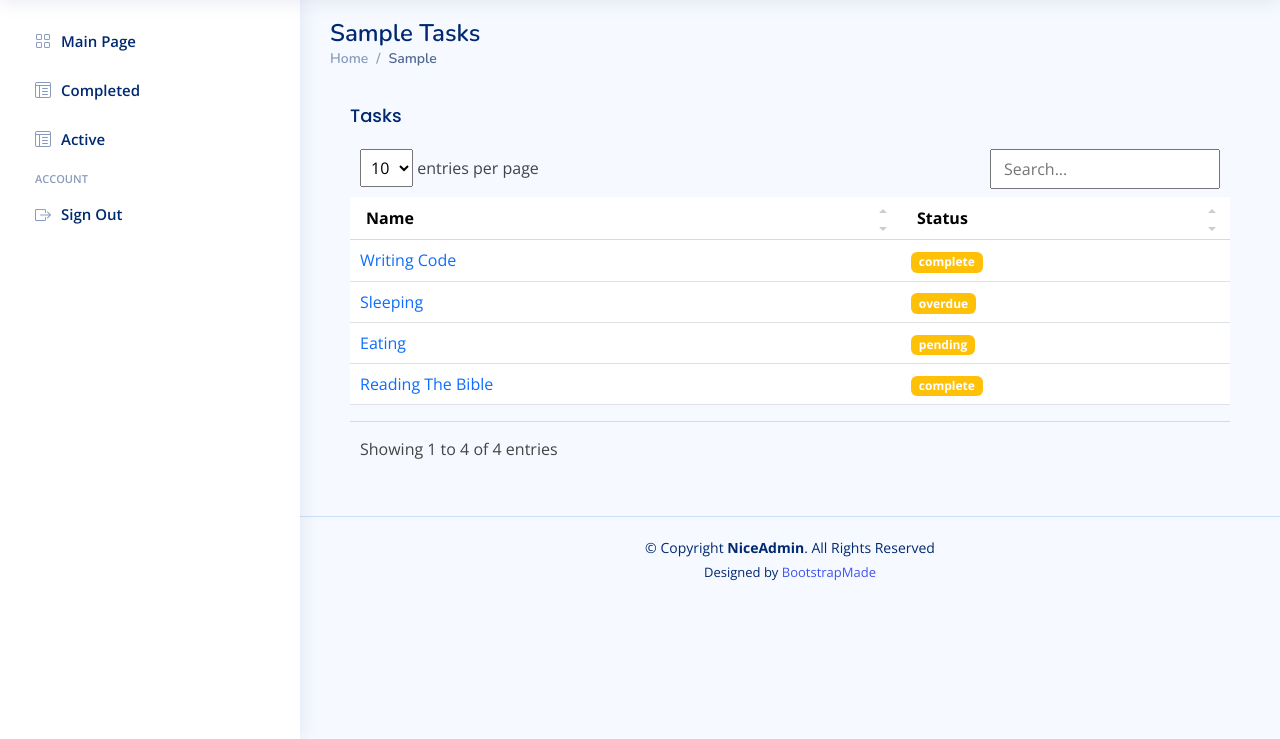
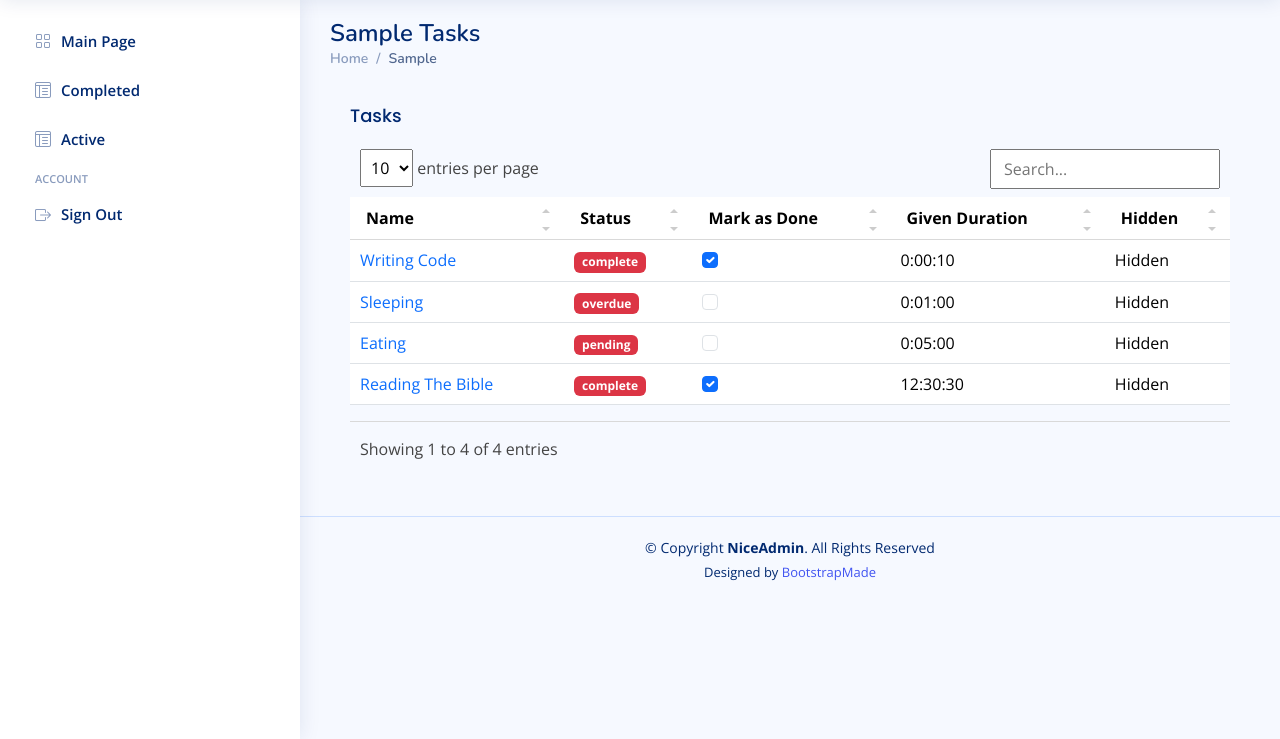
Before and after one commit to harkais88/to-do-list-auth, a Django app: template ToDoList/templates/display.html in a window 1280 px wide. Shown: the part 61-800 px from the top of the page. Run offline with Django 5.2, Linux system fonts and the light colour scheme; data comes from the database, SQL or seed files in the repository; both versions use the stored data as it was after the commit; the template is opened without the code that fills it: values that come from a table or form of the project are taken from there, most other values are stand-ins (such as "Sample title", 1, 10 or a date in 2020); some libraries are stand-ins or nearby versions.

Commit message:
Modified display template to show task time left

```diff
--- a/ToDoList/models.py
+++ b/ToDoList/models.py
@@ -1,6 +1,7 @@
 from django.db import models
 from authentication.models import User
 from django.utils import timezone
+from .utils import parse_time
 
 class Task(models.Model):
     name = models.CharField(max_length=150)
@@ -14,7 +15,7 @@ class Task(models.Model):
     user_id = models.ForeignKey(User, on_delete=models.CASCADE, default=None)
     updated_at = models.DateTimeField(default=timezone.now)
 
-    def save(self, *args, set_updated_at = True, **kwargs):
+    def save(self, *args, set_updated_at = False, **kwargs):
         if set_updated_at:
             self.updated_at = timezone.now()
         super().save(*args, **kwargs)
@@ -24,6 +25,16 @@ class Task(models.Model):
         end_time = self.updated_at + self.time
         return end_time <= current_time
 
+    def get_pending_time(self):
+        current_time = timezone.now()
+        time_passed = (self.updated_at + self.time) - current_time
+        hours, minutes, seconds = parse_time(seconds=time_passed.total_seconds())
+
+        print(f"Updated Time: {self.updated_at} Duration given: {self.time} Total: {self.updated_at + self.time} Current Time: {current_time}")
+        print(f"Time Passed: {time_passed}, which means {time_passed.total_seconds()} seconds")
+        print(f"Calculated: {hours} {minutes} {seconds}")
+        return hours,minutes,seconds
+
     def __str__(self):
         return f"Status of Task {self.name}: {self.status} posted in email {self.user_id.email} updated at {self.updated_at} \
                 Given Duration: {self.time}"
--- a/ToDoList/templates/display.html
+++ b/ToDoList/templates/display.html
@@ -27,13 +27,60 @@
                       <tr>
                         <th scope="col">Name</th>
                         <th scope="col">Status</th>
+                        {% if display_type != "Completed" %}
+                          <th scope="col">Mark as Done</th>
+                          <th scope="col">Given Duration</th>
+                        {% if display_type == "Active" %}
+                          <th scope="col">Time Left as of now</th>
+                        {% else %}
+                          <th data-type="hidden">Hidden</th>
+                        {% endif %}
+                        {% else %}                                  <!--Dirty Fix for Enabling Search, Fix Javascript-->
+                          <th data-hidden="true">Hidden</th>
+                          <th data-hidden="True">Hidden</th>
+                          <th data-hidden="True">Hidden</th>
+                        {% endif %}
                       </tr>
                     </thead>
                     <tbody>
                       {% for task in tasks %}
                             <tr>
                                 <td><div class="text-primary">{{task.name}}</div></td>
-                                <td><span class="badge {% if display_type == "Completed" %}bg-success{% else %}bg-warning{% endif %}">{{task.status}}</span></td>
+                                <td>
+                                  <span class="badge {% if display_type == "Completed" %}bg-success
+                                  {% elif display_type == "Active" %}bg-warning{% else %}bg-danger{% endif %}">{{task.status}}</span>
+                                </td>
+                                {% if display_type != "Completed" %}
+                                <td>
+                                  <form action="{% url "status" task.id %}" method="post">
+                                    {% csrf_token %}
+                                    <input type="hidden" name="status_value" value="{% if task.status == "complete" %}pending{% else %}complete{% endif %}">
+                                    <input type="checkbox" class = "form-check-input" name="status" {% if task.status == "complete" %}checked{% endif %} onchange= "this.form.submit()">
+                                  </form>
+                                </td>
+                                <td>
+                                  {{task.time}}
+                                </td>
+
+                                {% if display_type == "Active"%}
+                                <td>
+                                  <div class="text-success">
+                                      {% with time_values=task.get_pending_time %}
+                                          {{ time_values.0 }}:{{ time_values.1 }}:{{ time_values.2 }}
+                                      {% endwith %}
+                                  </div>
+                              </td>
+
+                              {% else %}
+                              <td>Hidden</td>
+                              {% endif %}
+
+                              {% else %}
+                              <td>Hidden</td>
+                              <td>Hidden</td>
+                              <td>Hidden</td>
+
+                              {% endif %}
                             </tr>
                       {% endfor %}
                     </tbody>
--- a/ToDoList/templates/index.html
+++ b/ToDoList/templates/index.html
@@ -141,7 +141,7 @@
       <div class="modal-dialog">
         <div class="modal-content">
           <div class="modal-header">
-            <h5 class="modal-title">Sign Out Warning</h5>
+            <h5 class="modal-title text-warning">Sign Out Warning</h5>
             <button type="button" class="btn-close" data-bs-dismiss="modal" aria-label="Close"></button>
           </div>
           <div class="modal-body">
@@ -251,9 +251,10 @@
                 <tr>
                   <th>Name</th>
                   <th>Status</th>
+                  <th>Duration</th>
                   <th>Mark Status</th>
                   <th>Delete Task</th>
-                  <th>Update Name</th>
+                  <th>Update Task</th>
                 </tr>
               </thead>
               <tbody>
@@ -261,7 +262,7 @@
                 <tr>
                   <td><div class="text-primary">{{task.name}}</div></td>
                   <td><span class="badge {% if task.status == 'complete' %}bg-success{% elif task.status == "pending" %}bg-warning{% else %}bg-danger{% endif %}">{{task.status}}</span></td>
-
+                  <td class="text-secondary">{{task.time}}</td>
                   <!-- Update Status -->
                   <td>
                     <form action="{% url "status" task.id %}" method="post">
@@ -282,22 +283,9 @@
                     </form>
                   </td>
 
-                  {% comment %} <!-- Update Task-->
-                  <td>
-                      <form method="post" action = {% url "name" task.id%}>
-                          {% csrf_token %}
-                          <div class="input-group">
-                            <input type="text" class="form-control short-input" name="updated_name" id="updated_name" placeholder="Change Task Name">
-                            <button class="btn btn-info form-control" type="submit">
-                              <i class="bi bi-folder"></i>Change
-                            </button>
-                          </div>
-                        </form>
-                  </td> {% endcomment %}
-
+                  <!-- Update Task -->
                   <td>
                   <form method="GET" action={% url "name" task.id %}>
-                      {% csrf_token %}
                       <button class="btn btn-info form-control" action = "{% url "name" task.id %}" type = "submit">
                       <i class="ri-ball-pen-line"></i>Change
                       </button>
--- a/ToDoList/utils.py
+++ b/ToDoList/utils.py
@@ -1,10 +1,11 @@
-from .models import User, Task
+from .models import User
+from django.apps import apps
 from authentication.utils import get_auth_from_session
 
 def get_user_data(request):
     return User.objects.get(id = get_auth_from_session(request))
 
-def parse_time(hours, minutes, seconds):
+def parse_time(hours=0, minutes=0, seconds=0):
     hours,minutes,seconds = int(hours) if hours != "" else 0, \
                             int(minutes) if minutes != "" else 0, \
                             int(seconds) if seconds != "" else 0
@@ -16,6 +17,7 @@ def parse_time(hours, minutes, seconds):
     return hours, minutes, seconds
 
 def set_overdue(user_data):
+    Task = apps.get_model('ToDoList', 'Task')
     tasks = Task.objects.filter(status__in=["pending","overdue"], user_id=user_data)
 
     for task in tasks:
```
Also changed, not shown: ToDoList/views.py (+6 -5 lines), db.sqlite3.
